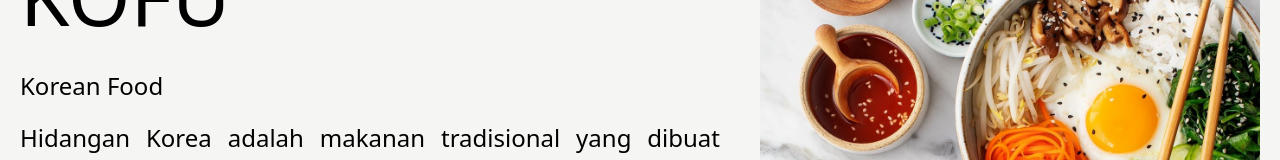
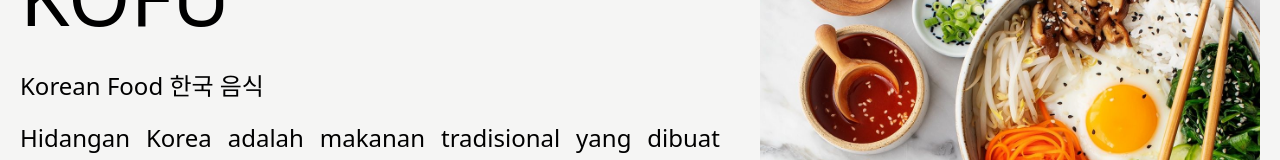
Before and after one commit to maharaniiibp/Ecommerce-NextJS, a Next.js app: page / in a window 1280 px wide. Shown: the part 200-360 px from the top of the page. Built offline with nearby package versions, Linux system fonts and the light colour scheme.

Commit message:
fix: update

```diff
--- a/src/components/General/Header.js
+++ b/src/components/General/Header.js
@@ -34,8 +34,8 @@ export default function Header() {
         </div>
 
         <div className="container mx-auto flex p-5 w-full text-white ">
-          <div className="logo justify-start font-TitanOne text-xl">
-            <Link href="/">
+          <div className="w-60 logo justify-start font-TitanOne text-xl">
+            <Link className='flex' href="/">
               <a>KOFU</a>
             </Link>
           </div>
--- a/src/pages/index.js
+++ b/src/pages/index.js
@@ -18,7 +18,7 @@ export default function Home() {
         </h1>
         <div className="my-10 mb-10 space-y-5 text-2xl lg:mb-28 w-80 md:w-[700px]">
           <div className="flex flex-col">
-            <span className="font-light">Korean Food</span>
+            <span className="font-light">Korean Food 한국 음식</span>
             </div>
           <div className='text-justify'>
           Hidangan Korea adalah makanan tradisional yang dibuat berdasarkan pada teknik dan cara memasak orang Korea. Masakan Korea memiliki keunikan tersendiri, mulai dari kuliner istana sampai makanan khas daerah serta perpaduan masakan modern. Bahan-bahan yang digunakan serta cara penyiapannya juga sangat berbeda. Banyak sekali makanan Korea yang sudah mendunia.
```
